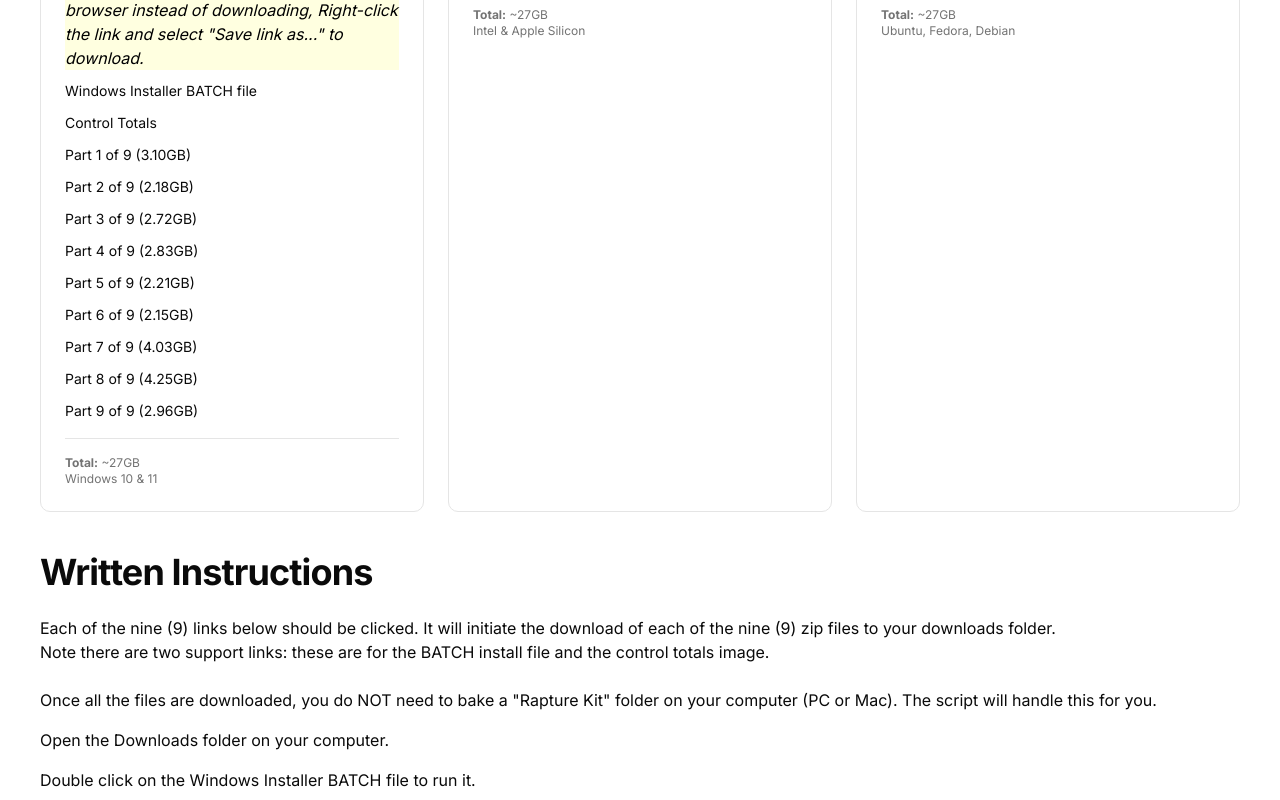
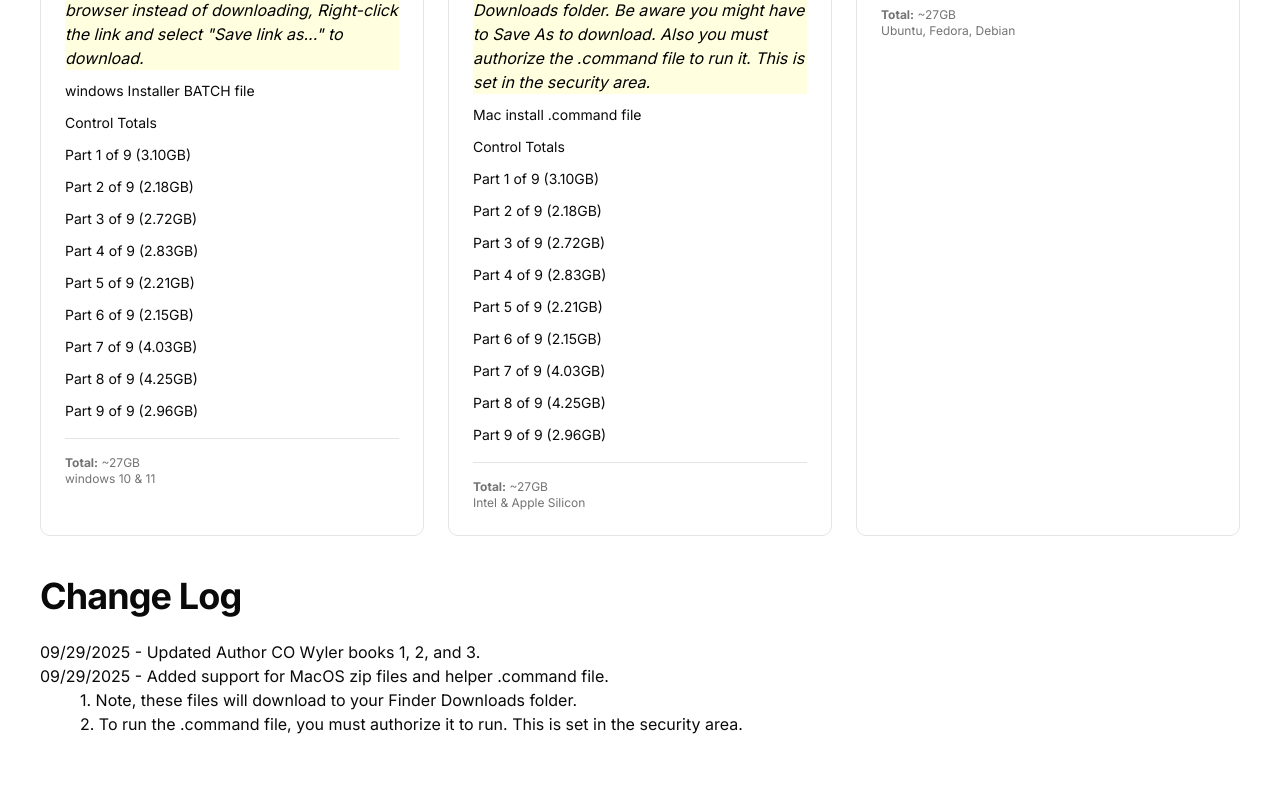
Before and after one commit to prmnews/rapturekit, a Next.js app: page /download in a window 1280 px wide. Shown: the part 1660-2460 px from the top of the page. Built offline with nearby package versions, Linux system fonts and the light colour scheme.

Commit message:
Added support for MacOS and zip files

```diff
--- a/src/app/download/page.tsx
+++ b/src/app/download/page.tsx
@@ -79,11 +79,11 @@ export default function DownloadPage() {
                 <div className="bg-card border rounded-lg p-6">
                   <div className="text-center mb-4">
                     <h3 className="text-xl font-bold mb-2">🖥️ PC</h3>
-                    <p className="text-sm text-muted-foreground">Windows 10/11</p>
+                    <p className="text-sm text-muted-foreground">mac 10/11</p>
                   </div>
                   <div className="space-y-2">
                     <p style={{ backgroundColor: 'lightyellow', color: 'black' }}><strong>Download Tip:</strong><br /><i>For .bat and .png files: If they open in your browser instead of downloading, Right-click the link and select &quot;Save link as...&quot; to download.</i></p>
-                    <p><a href="https://themissings.com/Section%2001%20-%20Materials%20for%20the%20Rapture%20Kit%20Sender/webifyRK/resources/file_repo/windows/unzip_rapture_kit.bat" className="text-sm hover:underline">Windows Installer BATCH file</a></p>
+                    <p><a href="https://themissings.com/Section%2001%20-%20Materials%20for%20the%20Rapture%20Kit%20Sender/webifyRK/resources/file_repo/windows/unzip_rapture_kit.bat" className="text-sm hover:underline">windows Installer BATCH file</a></p>
                     <p><a href="https://themissings.com/Section%2001%20-%20Materials%20for%20the%20Rapture%20Kit%20Sender/webifyRK/resources/file_repo/windows/control_totals_Rapture%20Kit%203.1.png" className="text-sm hover:underline">Control Totals</a></p>
                     <p><a href="https://themissings.com/Section%2001%20-%20Materials%20for%20the%20Rapture%20Kit%20Sender/webifyRK/resources/file_repo/windows/Rapture_Kit_3.1-Part_1_of_9.zip" className="text-sm hover:underline">Part 1 of 9 (3.10GB)</a></p>
                     <p><a href="https://themissings.com/Section%2001%20-%20Materials%20for%20the%20Rapture%20Kit%20Sender/webifyRK/resources/file_repo/windows/Rapture_Kit_3.1-Part_2_of_9.zip" className="text-sm hover:underline">Part 2 of 9 (2.18GB)</a></p>
@@ -97,7 +97,7 @@ export default function DownloadPage() {
                   </div>
                   <div className="mt-4 pt-4 border-t text-xs text-muted-foreground">
                     <p><strong>Total:</strong> ~27GB</p>
-                    <p>Windows 10 & 11</p>
+                    <p>windows 10 & 11</p>
                   </div>
                 </div>
 
@@ -107,7 +107,18 @@ export default function DownloadPage() {
                     <p className="text-sm text-muted-foreground">macOS 10.15+</p>
                   </div>
                   <div className="space-y-2">
-                    <p>Coming Soon</p>
+                    <p style={{ backgroundColor: 'lightyellow', color: 'black' }}><strong>Download Tip:</strong><br /><i>These files will download to your Downloads folder. Be aware you might have to Save As to download. Also you must authorize the .command file to run it. This is set in the security area.</i></p>
+                      <p><a href="https://themissings.com/Section%2001%20-%20Materials%20for%20the%20Rapture%20Kit%20Sender/webifyRK/resources/file_repo/mac/unzip_rapture_kit.bat" className="text-sm hover:underline">Mac install .command file</a></p>
+                      <p><a href="https://themissings.com/Section%2001%20-%20Materials%20for%20the%20Rapture%20Kit%20Sender/webifyRK/resources/file_repo/mac/control_totals_Rapture%20Kit%203.1.png" className="text-sm hover:underline">Control Totals</a></p>
+                      <p><a href="https://themissings.com/Section%2001%20-%20Materials%20for%20the%20Rapture%20Kit%20Sender/webifyRK/resources/file_repo/mac/Rapture_Kit_3.1-Part_1_of_9.zip" className="text-sm hover:underline">Part 1 of 9 (3.10GB)</a></p>
+                      <p><a href="https://themissings.com/Section%2001%20-%20Materials%20for%20the%20Rapture%20Kit%20Sender/webifyRK/resources/file_repo/mac/Rapture_Kit_3.1-Part_2_of_9.zip" className="text-sm hover:underline">Part 2 of 9 (2.18GB)</a></p>
+                      <p><a href="https://themissings.com/Section%2001%20-%20Materials%20for%20the%20Rapture%20Kit%20Sender/webifyRK/resources/file_repo/mac/Rapture_Kit_3.1-Part_3_of_9.zip" className="text-sm hover:underline">Part 3 of 9 (2.72GB)</a></p>
+                      <p><a href="https://themissings.com/Section%2001%20-%20Materials%20for%20the%20Rapture%20Kit%20Sender/webifyRK/resources/file_repo/mac/Rapture_Kit_3.1-Part_4_of_9.zip" className="text-sm hover:underline">Part 4 of 9 (2.83GB)</a></p>
+                      <p><a href="https://themissings.com/Section%2001%20-%20Materials%20for%20the%20Rapture%20Kit%20Sender/webifyRK/resources/file_repo/mac/Rapture_Kit_3.1-Part_5_of_9.zip" className="text-sm hover:underline">Part 5 of 9 (2.21GB)</a></p>
+                      <p><a href="https://themissings.com/Section%2001%20-%20Materials%20for%20the%20Rapture%20Kit%20Sender/webifyRK/resources/file_repo/mac/Rapture_Kit_3.1-Part_6_of_9.zip" className="text-sm hover:underline">Part 6 of 9 (2.15GB)</a></p>
+                      <p><a href="https://themissings.com/Section%2001%20-%20Materials%20for%20the%20Rapture%20Kit%20Sender/webifyRK/resources/file_repo/mac/Rapture_Kit_3.1-Part_7_of_9.zip" className="text-sm hover:underline">Part 7 of 9 (4.03GB)</a></p>
+                      <p><a href="https://themissings.com/Section%2001%20-%20Materials%20for%20the%20Rapture%20Kit%20Sender/webifyRK/resources/file_repo/mac/Rapture_Kit_3.1-Part_8_of_9.zip" className="text-sm hover:underline">Part 8 of 9 (4.25GB)</a></p>
+                      <p><a href="https://themissings.com/Section%2001%20-%20Materials%20for%20the%20Rapture%20Kit%20Sender/webifyRK/resources/file_repo/mac/Rapture_Kit_3.1-Part_9_of_9.zip" className="text-sm hover:underline">Part 9 of 9 (2.96GB)</a></p>
                   </div>
                   <div className="mt-4 pt-4 border-t text-xs text-muted-foreground">
                     <p><strong>Total:</strong> ~27GB</p>
@@ -131,6 +142,15 @@ export default function DownloadPage() {
               </div>
             </div>
 
+            <h2 className="text-3xl font-bold tracking-tight sm:text-4xl mt-10 mb-6">Change Log</h2>
+            <p>09/29/2025 - Updated Author CO Wyler books 1, 2, and 3.</p>
+            <p>09/29/2025 - Added support for MacOS zip files and helper .command file.</p>
+            <ol style={{ paddingLeft: '40px' }}>
+              <li>1. Note, these files will download to your Finder Downloads folder.</li>
+              <li>2. To run the .command file, you must authorize it to run. This is set in the security area.</li>
+            </ol>
+            <br />
+
             <h2 className="text-3xl font-bold tracking-tight sm:text-4xl mt-10 mb-6">Written Instructions</h2>
             <p>Each of the nine (9) links below should be clicked.  It will initiate the download of each of the nine (9) zip files to your downloads folder.</p>
             <p>Note there are two support links: these are for the BATCH install file and the control totals image.</p>
@@ -138,7 +158,7 @@ export default function DownloadPage() {
             <ul className="space-y-4">
               <li>Once all the files are downloaded, you do NOT need to bake a &quot;Rapture Kit&quot; folder on your computer (PC or Mac). The script will handle this for you.</li>
               <li>Open the Downloads folder on your computer.</li>
-              <li>Double click on the Windows Installer BATCH file to run it.</li>
+              <li>Double click on the mac Installer BATCH file to run it.</li>
               <li>The batch file will handle everything for you. One at a time, the script will extract all content to a new folder on your desktop &quot;RAPTURE_KIT&quot;.</li>
               <li>Once completed, return to your Desktop! You can now browse the Rapture Kit folder and see all the content. Just double click the index.html file!</li>
             </ul>
```
